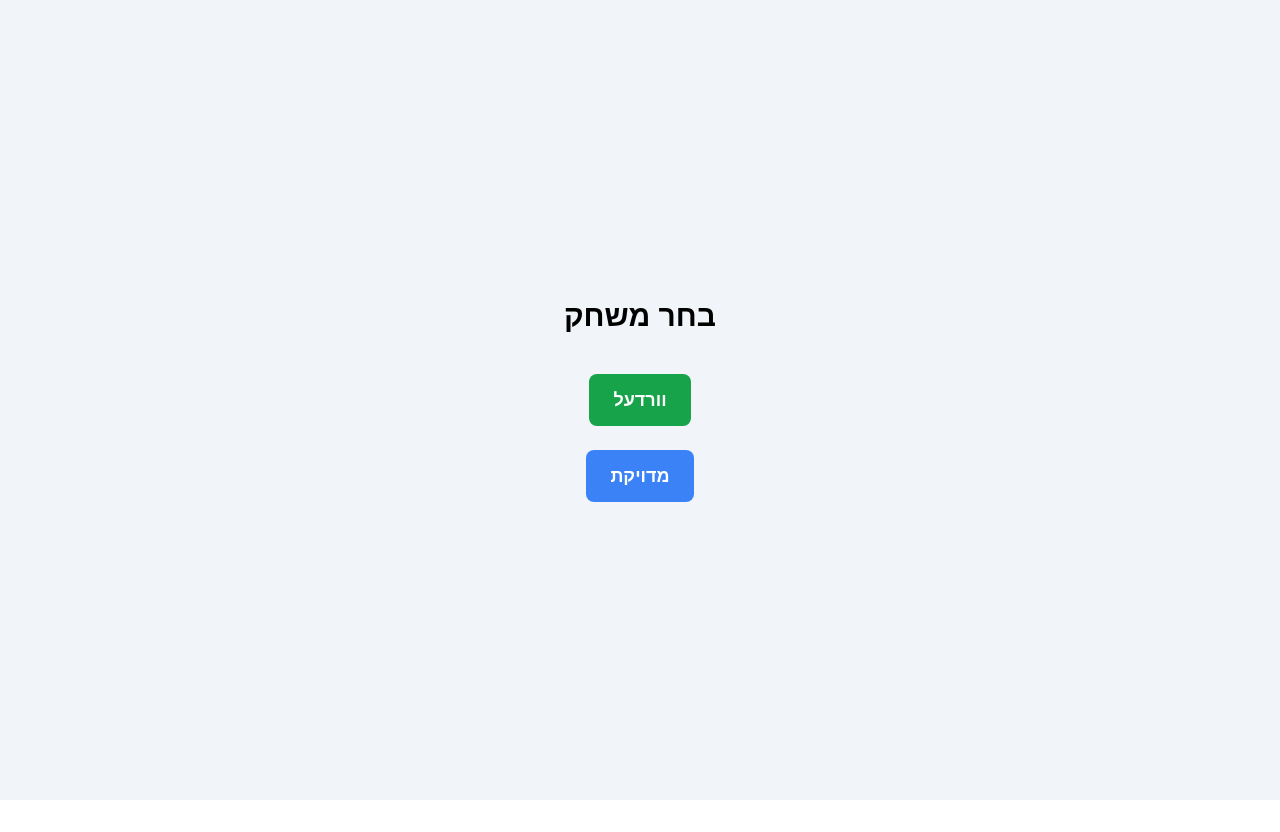
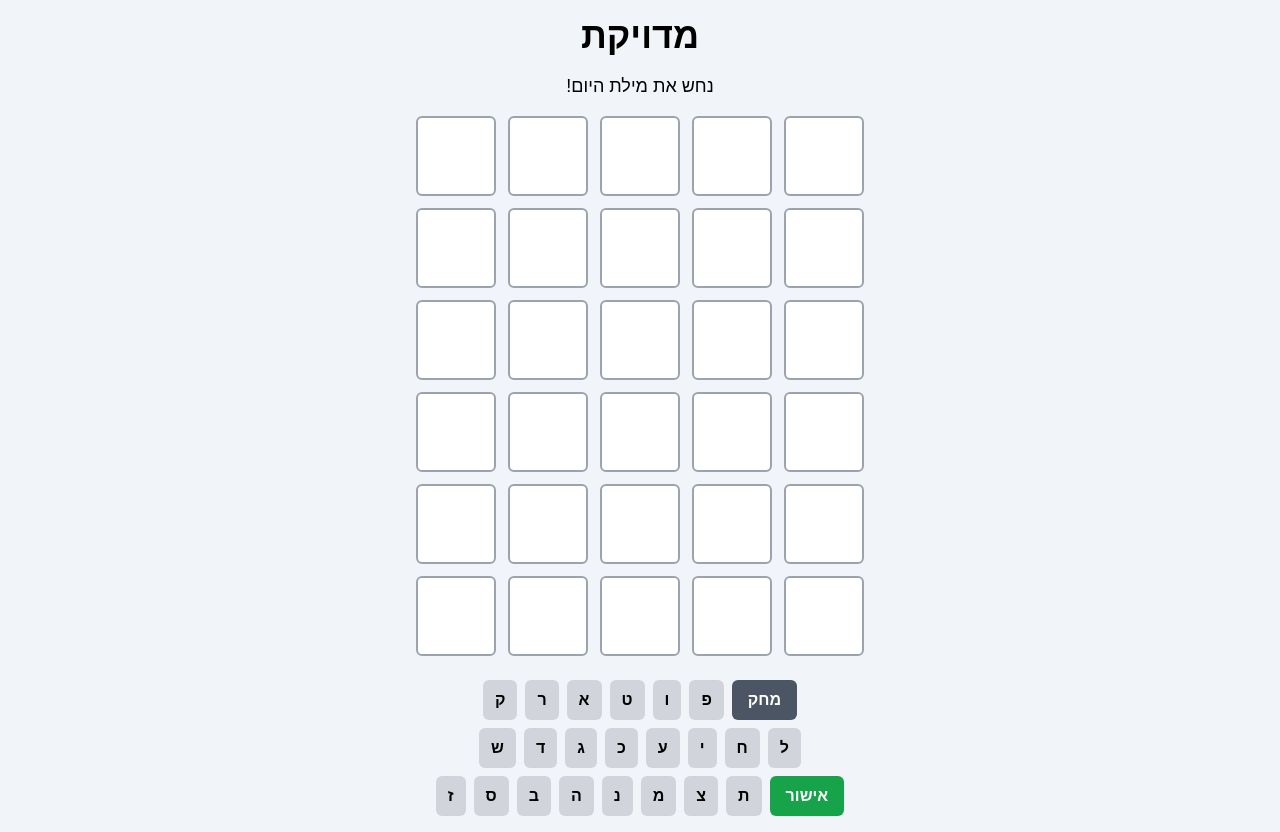
Before and after one commit to shachar08-work/React-Wordle, a React (Vite) app: page /meduyeket in a window 1280 px wide. Before the commit this address led to /select. Before the commit the page ends 800 px from the top, so only its background shows below. Built offline with nearby package versions, Linux system fonts and the light colour scheme; no server answers; sample sign-in values are in the browser's storage; a web font is replaced by a local one.

Commit message:
protected route

```diff
--- a/src/App.jsx
+++ b/src/App.jsx
@@ -5,50 +5,27 @@ import { auth } from "./firebase";
 import GameSelection from "./pages/GameSelection";
 import WordleGame from "./pages/WordleGame";
 import MeduyeketGame from "./pages/MeduyeketGame";
-import Auth from "./components/Auth";
 import ProtectedRoute from "./ProtectedRoute";
 
 export default function App() {
   const [user, setUser] = useState(null);
-  const [checkingRedirect, setCheckingRedirect] = useState(true);
+  const [loading, setLoading] = useState(true); // for initial auth check
 
   useEffect(() => {
-    // First: check if there's a redirect sign-in result
-    getRedirectResult(auth)
-      .then((result) => {
-        if (result?.user) {
-          setUser(result.user);
-        }
-      })
-      .catch((error) => {
-        console.error("Redirect error:", error);
-      })
-      .finally(() => {
-        setCheckingRedirect(false); // Done checking redirect result
-      });
+    const unsubscribe = onAuthStateChanged(auth, (firebaseUser) => {
+      if (firebaseUser) {
+        setUser(firebaseUser);
+      } else {
+        setUser(null);
+      }
+      setLoading(false);
+    });
+
+    return () => unsubscribe(); // cleanup on unmount
   }, []);
 
-  useEffect(() => {
-    // After redirect check is done, subscribe to auth changes
-    if (checkingRedirect) return;
-
-    const unsubscribe = onAuthStateChanged(auth, (u) => {
-      setUser(u);
-    });
-    return () => unsubscribe();
-  }, [checkingRedirect]);
-
-  if (checkingRedirect) {
-    // Show loading while processing redirect result
-    return (
-      <div dir="rtl" className="flex flex-col items-center justify-center min-h-screen p-4 bg-slate-100">
-        <h1 className="text-2xl font-semibold">טוען...</h1>
-      </div>
-    );
-  }
-
-  if (!user) {
-    return <Auth setUser={setUser} />;
+  if (loading) {
+    return <div>טוען...</div>; // show while auth is being restored
   }
 
   return (
@@ -56,8 +33,16 @@ export default function App() {
       <Routes>
         <Route path="/" element={<Navigate to="/select" />} />
         <Route path="/select" element={<GameSelection />} />
-        <Route path="/wordle" element={<ProtectedRoute><WordleGame user={user} /></ProtectedRoute>} />
-        <Route path="/meduyeket" element={<ProtectedRoute><MeduyeketGame user={user} /></ProtectedRoute>} />
+        <Route path="/wordle" element={
+          <ProtectedRoute user={user}>
+            <WordleGame user={user} />
+          </ProtectedRoute>
+        } />
+        <Route path="/meduyeket" element={
+          <ProtectedRoute user={user}>
+            <MeduyeketGame user={user} />
+          </ProtectedRoute>
+        } />
       </Routes>
     </Router>
   );
--- a/src/ProtectedRoute.jsx
+++ b/src/ProtectedRoute.jsx
@@ -1,4 +1,3 @@
-// src/components/ProtectedRoute.jsx
 import { Navigate } from "react-router-dom";
 
 export default function ProtectedRoute({ user, children }) {
@@ -6,5 +5,7 @@ export default function ProtectedRoute({ user, children }) {
     return <Navigate to="/select" replace />;
   }
 
+  console.log(user.displayName); // safe to access here
+
   return children;
 }
--- a/src/components/Auth.jsx
+++ b/src/components/Auth.jsx
@@ -20,16 +20,15 @@ export default function Auth({ setUser }) {
   try {
     if (isIOS) {
       await signInWithRedirect(auth, provider);
-      // Do NOT setUser here - wait for redirect handling on reload
     } else {
-      const result = await signInWithPopup(auth, provider);
-      setUser(result.user);
+      await signInWithPopup(auth, provider);
+      // no need to setUser here — onAuthStateChanged will handle it
     }
   } catch (error) {
     alert("שגיאה בכניסה עם גוגל: " + error.message);
-    console.error("שגיאת כניסה:", error);
   }
 };
+
 
   return (
     <div dir="rtl" className="flex flex-col items-center justify-center min-h-screen p-4 bg-slate-100">
```
